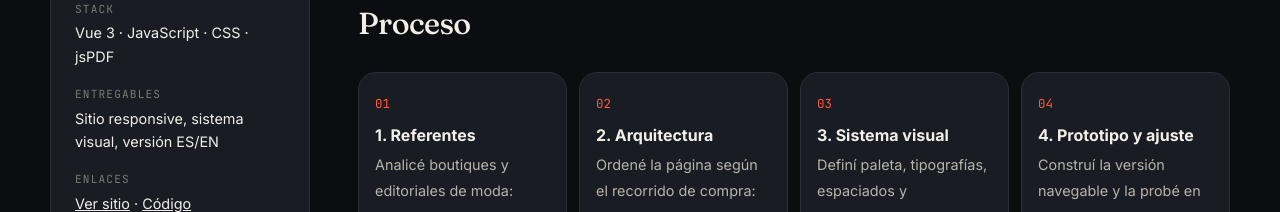
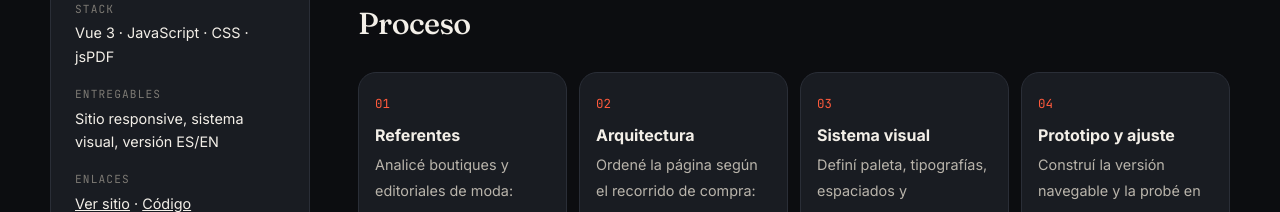
Before and after one commit to ValentinaDessire/ValentinaDessire.github.io, a plain HTML site: page case-studies/maison-petale.html in a window 1280 px wide. Shown: the part 1180-1392 px from the top of the page. Drawn offline with nearby package versions, Linux system fonts and the light colour scheme.

Commit message:
Quita numeración duplicada en el proceso

```diff
--- a/case-studies/maison-petale.html
+++ b/case-studies/maison-petale.html
@@ -97,10 +97,10 @@
 
         <h2 class="reveal">Proceso</h2>
         <div class="flow">
-          <div class="card reveal"><b>1. Referentes</b><span>Analicé boutiques y editoriales de moda: mucho aire, tipografía con contraste y fotografía protagonista.</span></div>
-          <div class="card reveal"><b>2. Arquitectura</b><span>Ordené la página según el recorrido de compra: inspirar, explorar, decidir y volver.</span></div>
-          <div class="card reveal"><b>3. Sistema visual</b><span>Definí paleta, tipografías, espaciados y componentes reutilizables.</span></div>
-          <div class="card reveal"><b>4. Prototipo y ajuste</b><span>Construí la versión navegable y la probé en móvil, tableta y pantallas grandes.</span></div>
+          <div class="card reveal"><b>Referentes</b><span>Analicé boutiques y editoriales de moda: mucho aire, tipografía con contraste y fotografía protagonista.</span></div>
+          <div class="card reveal"><b>Arquitectura</b><span>Ordené la página según el recorrido de compra: inspirar, explorar, decidir y volver.</span></div>
+          <div class="card reveal"><b>Sistema visual</b><span>Definí paleta, tipografías, espaciados y componentes reutilizables.</span></div>
+          <div class="card reveal"><b>Prototipo y ajuste</b><span>Construí la versión navegable y la probé en móvil, tableta y pantallas grandes.</span></div>
         </div>
 
         <h2 class="reveal">Paleta de color</h2>
```
